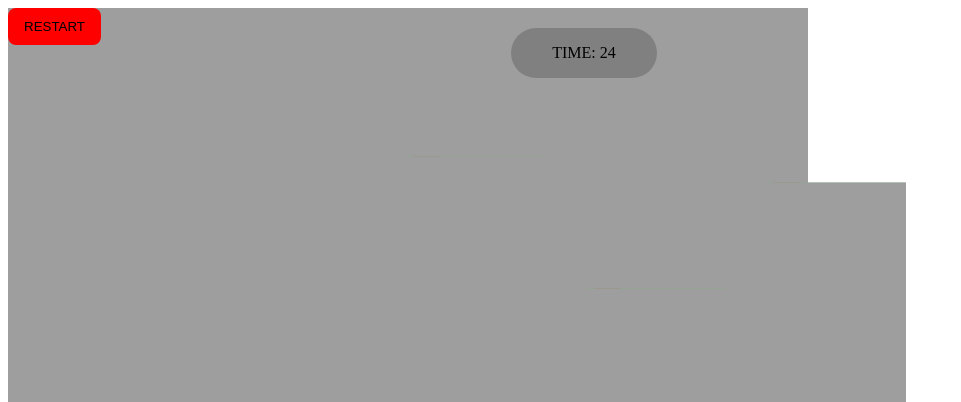
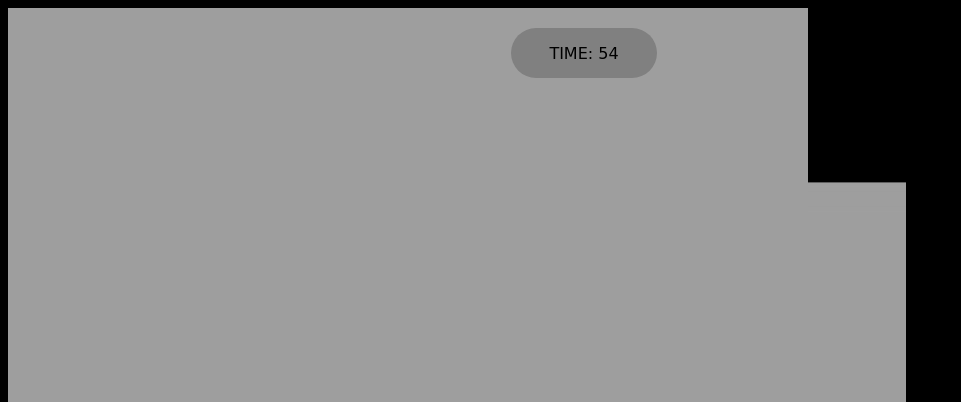
Before and after one commit to dedhack/Project-Zombie-Mario, a plain HTML site: page zombie.html in a window 1280 px wide. Shown: the top 402 px of the page, without its empty margins (0-961 px from the left). Drawn offline with Linux system fonts and the light colour scheme; a web font is replaced by a local one.

Commit message:
css styling changes

```diff
--- a/data/Enemy.js
+++ b/data/Enemy.js
@@ -55,17 +55,17 @@ class Enemy extends Sprite {
     this.updateHitbox();
 
     // draws out image box
-    ctx.fillStyle = "rgba(0,255,0,0.2"; // transparent green
-    ctx.fillRect(this.position.x, this.position.y, this.width, this.height);
+    // ctx.fillStyle = "rgba(0,255,0,0.2"; // transparent green
+    // ctx.fillRect(this.position.x, this.position.y, this.width, this.height);
 
     // draw out hitbox
-    ctx.fillStyle = "rgba(255,0,0,0.2)"; // transparent red
-    ctx.fillRect(
-      this.hitbox.position.x,
-      this.hitbox.position.y,
-      this.hitbox.width,
-      this.hitbox.height
-    );
+    // ctx.fillStyle = "rgba(255,0,0,0.2)"; // transparent red
+    // ctx.fillRect(
+    //   this.hitbox.position.x,
+    //   this.hitbox.position.y,
+    //   this.hitbox.width,
+    //   this.hitbox.height
+    // );
 
     this.draw();
 
--- a/data/Player.js
+++ b/data/Player.js
@@ -54,7 +54,7 @@ class Player extends Sprite {
     this.attacking = true;
     setTimeout(() => {
       this.attacking = false;
-    }, 300);
+    }, 500);
   }
 
   switchSprite(key) {
@@ -81,18 +81,18 @@ class Player extends Sprite {
       );
     }
 
-    // draws out image box
-    ctx.fillStyle = "rgba(0,255,0,0.2";
-    ctx.fillRect(this.position.x, this.position.y, this.width, this.height);
+    // // draws out image box
+    // ctx.fillStyle = "rgba(0,255,0,0.2";
+    // ctx.fillRect(this.position.x, this.position.y, this.width, this.height);
 
     // draw out hitbox
-    ctx.fillStyle = "rgba(255,0,0,0.2";
-    ctx.fillRect(
-      this.hitbox.position.x,
-      this.hitbox.position.y,
-      this.hitbox.width,
-      this.hitbox.height
-    );
+    // ctx.fillStyle = "rgba(255,0,0,0.2";
+    // ctx.fillRect(
+    //   this.hitbox.position.x,
+    //   this.hitbox.position.y,
+    //   this.hitbox.width,
+    //   this.hitbox.height
+    // );
 
     this.draw();
     // this.shoot(); //FIXME: remove this
--- a/script.js
+++ b/script.js
@@ -136,13 +136,17 @@ for (i = 0; i < 10; i++) {
   enemyArray.push(enemy);
 }
 
+enemyArray.forEach((enemy) => {
+  console.log(enemy.position.x, enemy.position.y);
+});
+
 // console.log(enemyArray);
 
 const player = new Player({
   position: {
     //FIXME: To edit these values
-    x: 100,
-    y: 300,
+    x: 10,
+    y: 170,
   },
   collisionBlocks: collisionBlocks,
   platformCollisionBlocks: platformCollisionBlocks,
@@ -193,7 +197,7 @@ const player = new Player({
     Attack: {
       imageSrc: "./img/Adventurer/Attack.png", // TODO: change out this image source
       frameRate: 5, // TODO: frame rate of current player sprite
-      frameBuffer: 30,
+      frameBuffer: 28,
     },
     AttackLeft: {
       imageSrc: "./img/Adventurer/AttackLeft.png", // TODO: change out this image source
@@ -227,13 +231,12 @@ const keys = {
 //////////////////
 // Score Tracking & Time Tracking
 let score = 0;
-let timer = 30;
+let timer = 60;
 let timerId;
 function decreaseTimer() {
   timerId = setTimeout(decreaseTimer, 1000);
   if (timer > 0) {
     timer--;
-    // score++;
     document.querySelector("#timer").innerHTML = "TIME: " + timer;
   }
   endGame();
@@ -305,7 +308,17 @@ function animate() {
   });
 
   // Reset movement when key is not pressed
+
   player.velocity.x = 0;
+
+  // Attacking directions
+  if (player.attacking && player.lastDirection === "right") {
+    player.switchSprite("Attack"); //TODO: Animation not implemented properly yet.
+    console.log("attacking right");
+  } else if (player.attacking && player.lastDirection === "left") {
+    console.log("attack left");
+  }
+
   if (keys.d.pressed) {
     player.switchSprite("Run");
     player.velocity.x = 2;
@@ -317,14 +330,6 @@ function animate() {
   } else if (player.velocity.y === 0) {
     if (player.lastDirection === "right") player.switchSprite("Idle");
     else player.switchSprite("IdleLeft");
-  }
-
-  // Attacking directions
-  if (player.attacking && player.lastDirection === "right") {
-    player.switchSprite("Attack"); //TODO: Animation not implemented properly yet.
-    console.log("attacking");
-  } else if (player.attacking && player.lastDirection === "left") {
-    console.log("attack left");
   }
 
   // switch sprite to jump or fall depending on y-velocity
@@ -340,7 +345,6 @@ function animate() {
       // console.log("Fall left");
     }
   }
-
   ctx.restore();
 }
 
--- a/style.css
+++ b/style.css
@@ -2,12 +2,10 @@
   /* removes padding from all elements */
   box-sizing: border-box;
 }
+
 body {
-  /* background: red; */
-}
-
-div {
-  /* text-align: center; */
+  background: black;
+  font-family: "Lacquer", cursive;
 }
 
 #container {
@@ -30,6 +28,7 @@ div {
   height: 30px;
   width: 100%;
 }
+
 #timer {
   background-color: grey;
   /* display: inline-block; */
@@ -53,16 +52,19 @@ div {
   left: 0;
   display: flex;
   font-size: xx-large;
+  padding: 20px
+  background-color: ;
 }
 
 #restart {
-  background-color: red;
+  background-color: rgb(236, 65, 65);
   border: none;
   border-radius: 0.5rem;
   padding: 0.7rem 1rem;
   position: absolute;
   display: none;
   align-items: center;
+  font-family: "Lacquer", cursive;
 }
 
 #canvas {
--- a/zombie.html
+++ b/zombie.html
@@ -6,6 +6,13 @@
     <meta name="viewport" content="width=device-width, initial-scale=1.0" />
     <title>ZOMBIE FIGHTER</title>
     <link rel="stylesheet" href="style.css" />
+    <!-- FONTS -->
+    <link rel="preconnect" href="https://fonts.googleapis.com" />
+    <link rel="preconnect" href="https://fonts.gstatic.com" crossorigin />
+    <link
+      href="https://fonts.googleapis.com/css2?family=Lacquer&display=swap"
+      rel="stylesheet"
+    />
   </head>
   <body>
     <div id="container">
```
Also changed, not shown: 1 other file.
